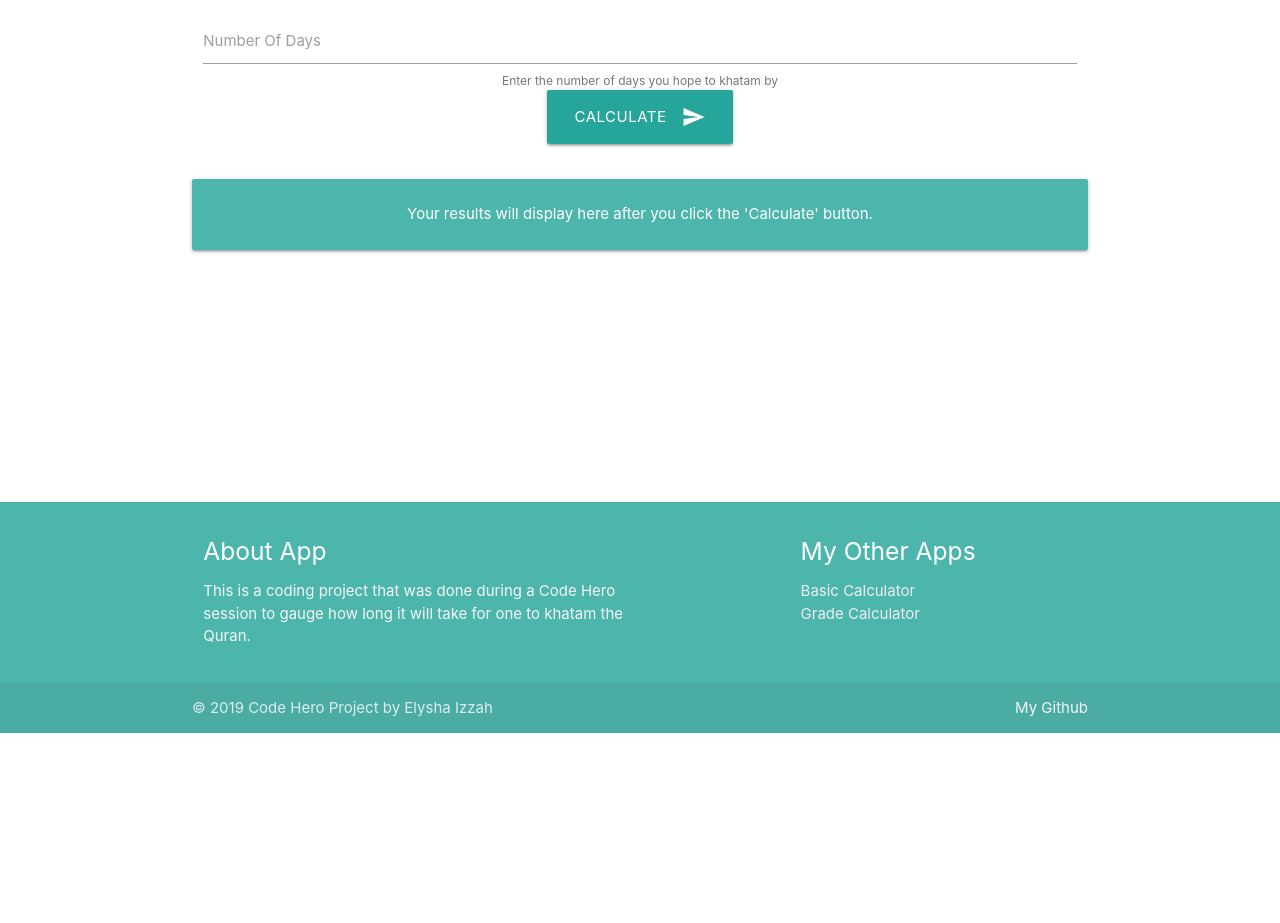
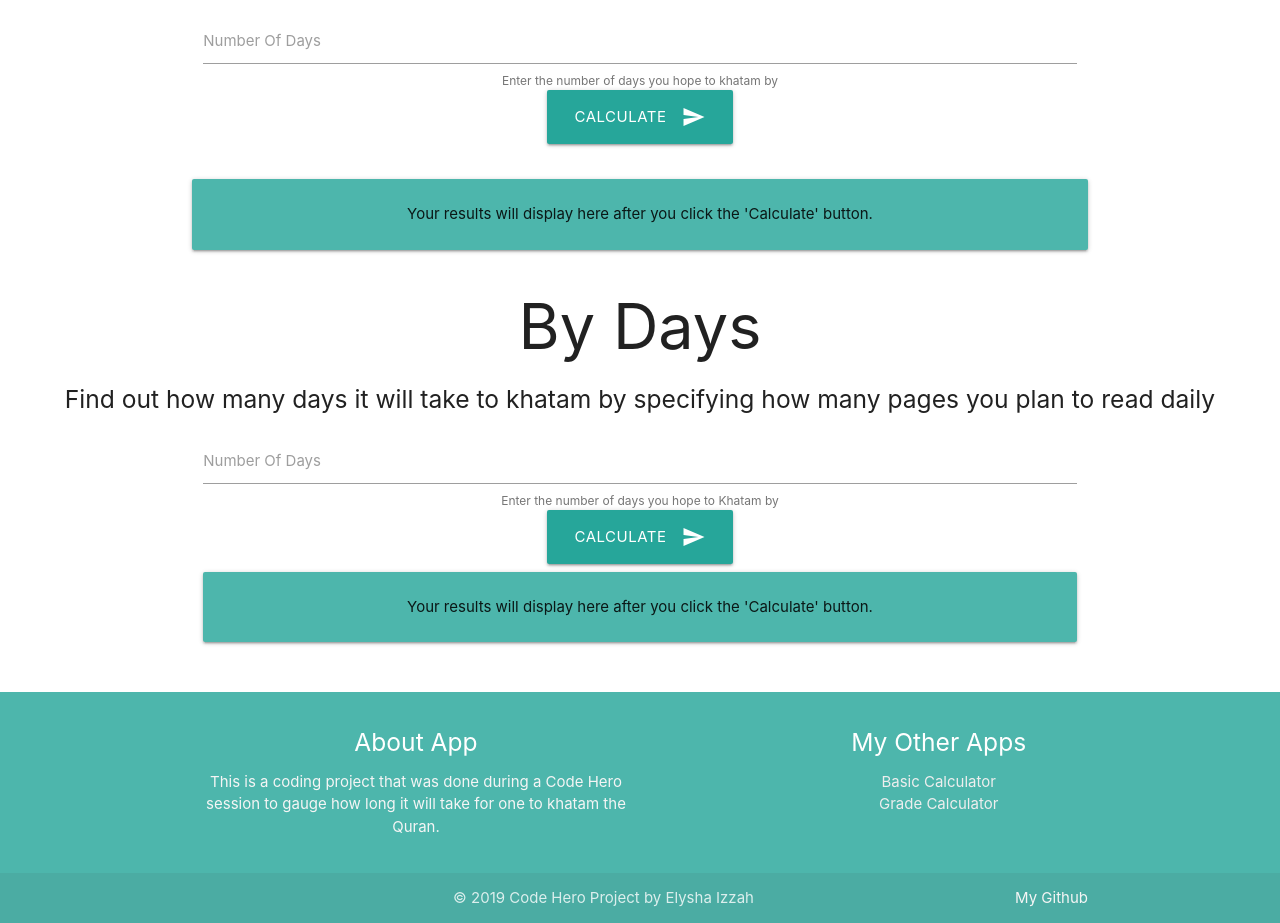
Before and after one commit to elyshaizzah/khatam-calculator, a plain HTML site: page index.html in a window 1280 px wide. Shown: the part 1162-2085 px from the top of the page. Before the commit the page ends 1895 px from the top, so only its background shows below. Drawn offline with nearby package versions, Linux system fonts and the light colour scheme.

Commit message:
did by days and

```diff
--- a/index.html
+++ b/index.html
@@ -26,8 +26,8 @@
         <div class="center-align">
             <h1>Khatam Calculator</h1>
             <h5>This is a simple web app that helps you gauge how long it will take for you to khatam the Quran</h5>
-            <a class="waves-effect waves-light btn-large">By Pages</a>
-            <a class="waves-effect waves-light btn-large">By Days</a>
+            <a class="waves-effect waves-light btn-large" href="#bypages-section">By Pages</a>
+            <a class="waves-effect waves-light btn-large"href="#bydays-section">By Days</a>
 
         </div>
     </div>
@@ -39,11 +39,13 @@
             <div class="container">
                 <div class="row">
                     <div class="input-field col s12">
-                    <input id="email" type="number" class="validate">
-                    <label for="email">Number Of Days</label>
-                    <span class="helper-text" data-error="wrong" data-success="right">Enter the number of days you hope
+                        <input id="number" type="number" class="validate">
+                        <label for="number">Number Of Days</label>
+                        <span class="helper-text" data-error="wrong" data-success="right">Enter the number of days you
+                            hope
                             to khatam by</span>
-                    <button class="btn-large waves-effect waves-light" type="calculate" name="action">calculate
+                        <button onclick="calculateDaysNeeded()" class="btn-large waves-effect waves-light"
+                            type="calculate" name="action">calculate
                             <i class="material-icons right">send</i>
                         </button>
                     </div>
@@ -51,16 +53,35 @@
 
                 <div class="col s12 m5">
                     <div class="card-panel teal lighten-2">
-                    <span class="white-text">
+                        <span class="" id="results">
                             Your results will display here after you click the 'Calculate' button.
                         </span>
                     </div>
                 </div>
 
             </div>
-
-
-
+            <div id="bydays-section">
+                <div class="center-align">
+                    <h1>By Days</h1>
+                    <h5>Find out how many days it will take to khatam by specifying how many pages you plan to read
+                        daily</h5>
+                    <div class="container">
+                        <div class="row">
+                            <div class="input-field col s12">
+                                <input id="Number" type="number" class="validate">
+                                <label for="Number">Number Of Days</label>
+                                <span class="helper-text" data-error="wrong" data-success="right">Enter the number of
+                                    days you hope to Khatam by</span>
+                                <button onclick="calculateDaysNeeded()" class=btn-large waves-effect waves-light"
+                                    type="calculate" name="action">calculate
+                                    <i class="material-icons right">send</i>
+                                </button>
+                                <div class="card-panel teal lighten-2">
+                                    <span class="" id="Results">
+                                        Your results will display here after you click the 'Calculate' button.
+                                    </span>
+                                </div>
+                            </div>
                         </div>
                         </div>
 
@@ -69,13 +90,19 @@
                                 <div class="row">
                                     <div class="col l6 s12">
                                         <h5 class="white-text">About App</h5>
-                  <p class="grey-text text-lighten-4">This is a coding project that was done during a Code Hero session to gauge how long it will take for one to khatam the Quran.</p>
+                                        <p class="grey-text text-lighten-4">This is a coding project that was done
+                                            during a Code Hero session to gauge how long it will take for one to khatam
+                                            the Quran.</p>
                                     </div>
                                     <div class="col l4 offset-l2 s12">
                                         <h5 class="white-text">My Other Apps</h5>
                                         <ul>
-                    <li><a class="grey-text text-lighten-3" href="https://elyshaizzah.github.io/Calculator/">Basic Calculator</a></li>
-                    <li><a class="grey-text text-lighten-3" href="https://elyshaizzah.github.io/Grade-calculator/">Grade Calculator</a></li>
+                                            <li><a class="grey-text text-lighten-3"
+                                                    href="https://elyshaizzah.github.io/Calculator/">Basic
+                                                    Calculator</a></li>
+                                            <li><a class="grey-text text-lighten-3"
+                                                    href="https://elyshaizzah.github.io/Grade-calculator/">Grade
+                                                    Calculator</a></li>
                                         </ul>
                                     </div>
                                 </div>
@@ -83,7 +110,8 @@
                             <div class="footer-copyright">
                                 <div class="container">
                                     © 2019 Code Hero Project by Elysha Izzah
-              <a class="grey-text text-lighten-4 right" href="https://github.com/elyshaizzah">My Github</a>
+                                    <a class="grey-text text-lighten-4 right" href="https://github.com/elyshaizzah">My
+                                        Github</a>
                                 </div>
                             </div>
                         </footer>
@@ -96,7 +124,9 @@
 
 
                         <!--JavaScript at end of body for optimized loading-->
-    <script src="https://cdnjs.cloudflare.com/ajax/libs/materialize/1.0.0/js/materialize.min.js"></script>
+                        <script
+                            src="https://cdnjs.cloudflare.com/ajax/libs/materialize/1.0.0/js/materialize.min.js"></script>
+                        <script src="main.js"></script>
 </body>
 
 </html>
--- /dev/null
+++ b/main.js
@@ -0,0 +1,15 @@
+function calculateDaysNeeded(){
+    const totalpage = 604; //totalpage
+    const input = document.getElementById("number").value
+    const value = totalpage/input
+ document.getElementById("results").innerHTML = value
+
+}
+
+function calculateDaysNeeded(){
+    const totalpage = 604; //totalpage
+    const input = document.getElementById("Number").value
+    const value = totalpage/input
+ document.getElementById("Results").innerHTML = value
+
+}
```
Lines whose indentation alone changed are shown as unchanged.
